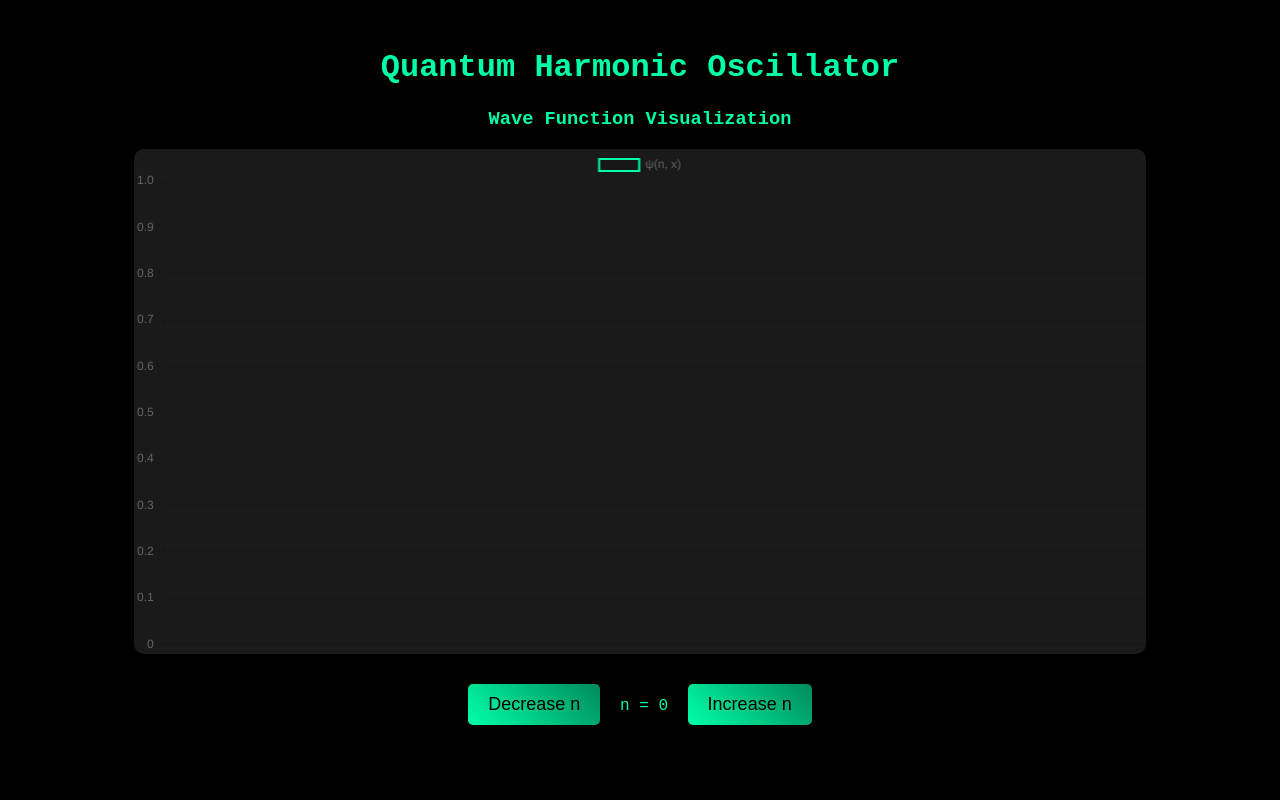
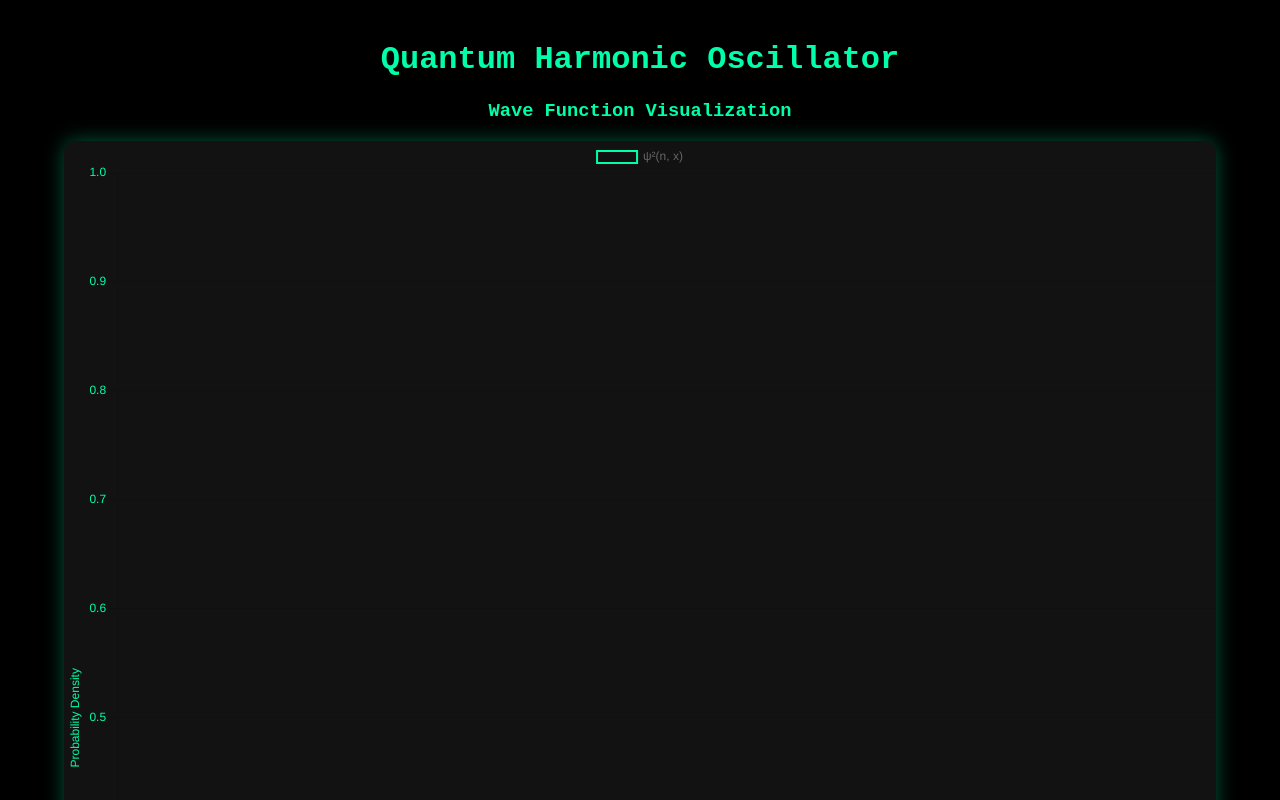
Before and after one commit to nimaldanyathk/HOPE, a plain HTML site: page public/index.html in a window 1280 px wide. Shown: the top 800 px of the page. Drawn offline with nearby package versions, Linux system fonts and the light colour scheme; no server answers.

Commit message:
Revamp: Added new QHO simulation with API, Chart.js UI, and improved structure
Refactor styles and update Chart.js setup for better visualization.

```diff
--- a/public/index.html
+++ b/public/index.html
@@ -4,30 +4,67 @@
     <meta charset="UTF-8">
     <meta name="viewport" content="width=device-width, initial-scale=1.0">
     <title>Quantum Harmonic Oscillator</title>
+
     <script src="https://cdn.jsdelivr.net/npm/chart.js"></script>
+
     <style>
-        body { background: black; color: #00FFAA; text-align: center; font-family: "Courier New", monospace; }
-        .container { width: 80%; margin: auto; padding-top: 20px; }
-        canvas { background: rgba(255, 255, 255, 0.1); border-radius: 10px; }
-        .buttons { margin-top: 20px; }
+        body {
+            background: #000;
+            color: #00FFAA;
+            text-align: center;
+            font-family: "Courier New", monospace;
+            margin: 0;
+            padding: 0;
+        }
+
+        .container {
+            width: 90%;
+            margin: auto;
+            padding-top: 20px;
+        }
+
+        canvas {
+            background: rgba(255, 255, 255, 0.07);
+            border-radius: 12px;
+            box-shadow: 0 0 20px #00ffaa55;
+        }
+
+        .buttons {
+            margin-top: 20px;
+        }
+
         button {
             background: linear-gradient(45deg, #00FFAA, #008a5c);
             border: none;
-            padding: 10px 20px;
+            padding: 10px 25px;
             font-size: 18px;
             cursor: pointer;
             margin: 10px;
-            border-radius: 5px;
+            border-radius: 8px;
             transition: 0.3s;
+            color: black;
+            font-weight: bold;
         }
-        button:hover { transform: scale(1.1); }
+
+        button:hover {
+            transform: scale(1.12);
+            box-shadow: 0 0 10px #00ffaa88;
+        }
+
+        #nValue {
+            font-size: 20px;
+            padding: 10px;
+        }
     </style>
 </head>
+
 <body>
     <div class="container">
         <h1>Quantum Harmonic Oscillator</h1>
         <h3>Wave Function Visualization</h3>
-        <canvas id="qhoGraph"></canvas>
+
+        <canvas id="qhoGraph" height="300"></canvas>
+
         <div class="buttons">
             <button onclick="changeState(-1)">Decrease n</button>
             <span id="nValue">n = 0</span>
@@ -37,37 +74,45 @@
 
     <script>
         let n = 0;
+
         const ctx = document.getElementById("qhoGraph").getContext("2d");
 
+        // Initial Chart.js setup
         let chart = new Chart(ctx, {
             type: "line",
-            data: {
-                labels: [],
-                datasets: [{
-                    label: "ψ(n, x)",
-                    data: [],
-                    borderColor: "#00FFAA",
-                    borderWidth: 2
-                }]
-            },
+            data: { labels: [], datasets: [{
+                label: "ψ²(n, x)",
+                data: [],
+                borderColor: "#00FFAA",
+                borderWidth: 2,
+                pointRadius: 0,
+                tension: 0.25
+            }]},
             options: {
                 responsive: true,
+                animation: { duration: 500 },
                 scales: {
-                    x: { beginAtZero: false },
-                    y: { beginAtZero: false }
+                    x: {
+                        ticks: { color: "#00FFAA" },
+                        title: { display: true, text: "Position (nm)", color: "#00FFAA" }
+                    },
+                    y: {
+                        ticks: { color: "#00FFAA" },
+                        title: { display: true, text: "Probability Density", color: "#00FFAA" }
+                    }
                 }
             }
         });
 
-        // 🔥 UPDATED FOR VERCEL SERVERLESS API
+        // Fetch wave data from Vercel API
         function fetchWaveData(n) {
             fetch(`/api/wave?n=${n}`)
-                .then(response => response.json())
+                .then(res => res.json())
                 .then(data => {
-                    console.log("Fetched Data:", data);
 
                     if (!data.x || !data.y) {
-                        throw new Error("Invalid data format");
+                        console.error("Invalid response:", data);
+                        return;
                     }
 
                     chart.data.labels = data.x;
@@ -76,7 +121,7 @@
 
                     document.getElementById("nValue").innerText = `n = ${n}`;
                 })
-                .catch(error => console.error("Error fetching data:", error));
+                .catch(err => console.error("Fetch error:", err));
         }
 
         function changeState(delta) {
@@ -84,7 +129,7 @@
             fetchWaveData(n);
         }
 
-        // Load initial graph
+        // Initial load
         fetchWaveData(n);
     </script>
 </body>
```
